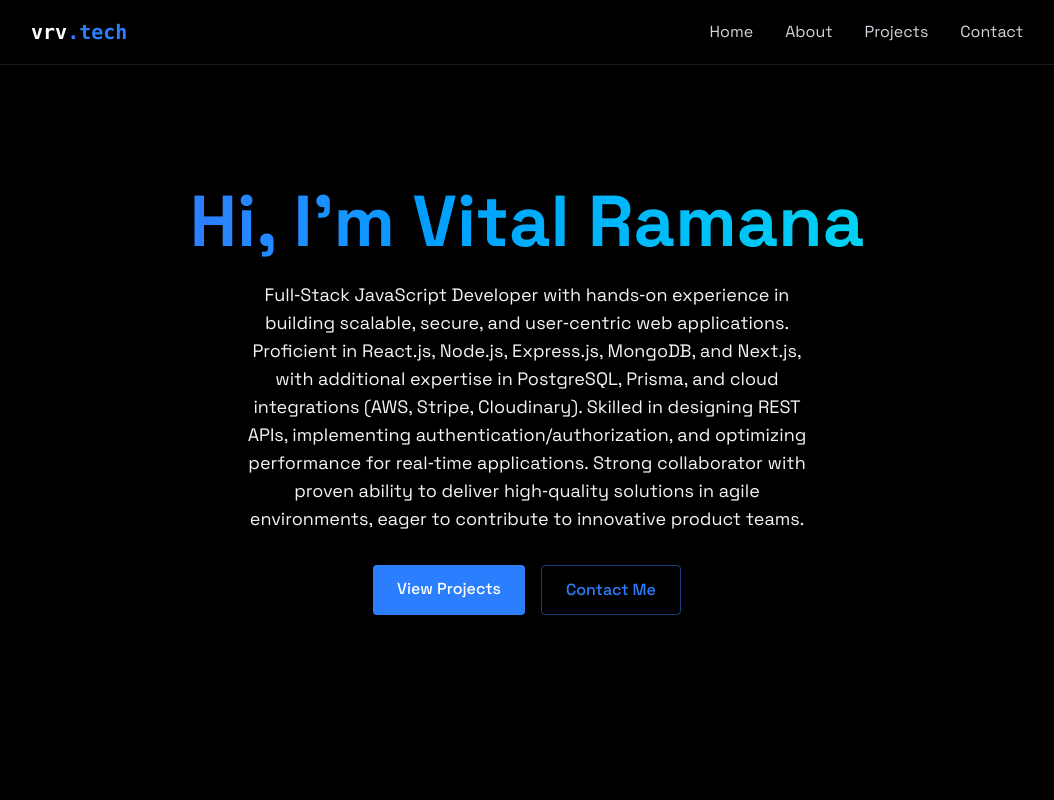
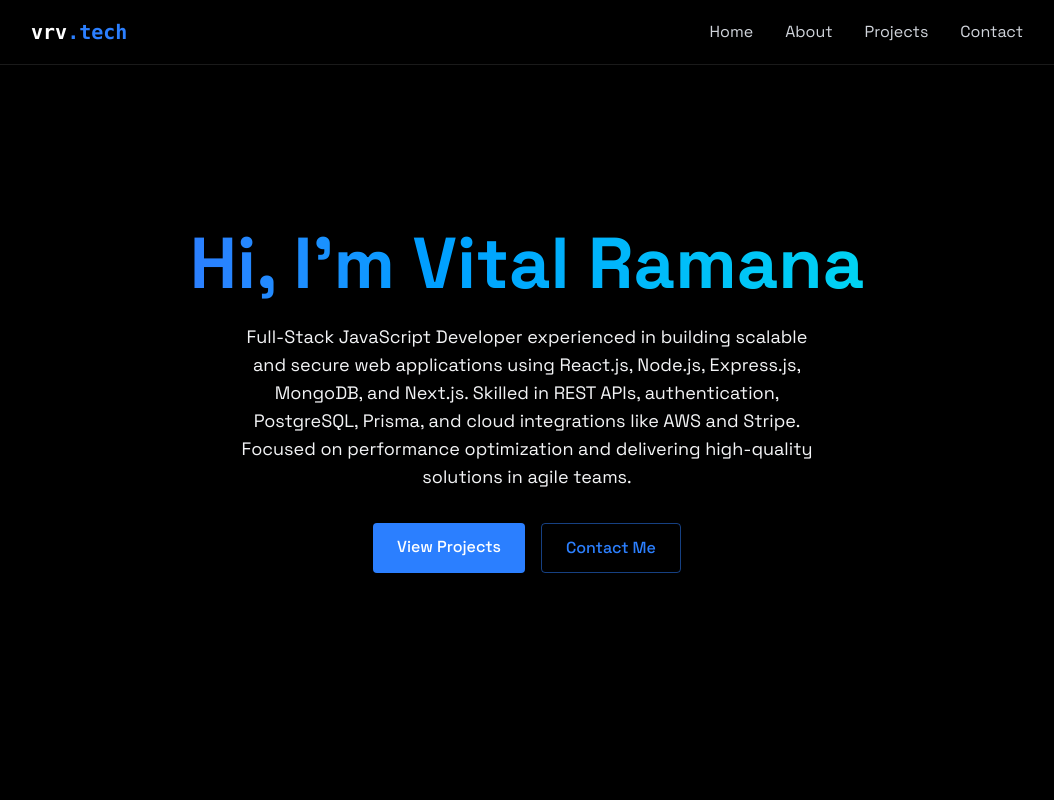
Before and after one commit to Vitalvarma/vital-portfolio, a React (Vite) app: page / in a window 1280 px wide. Shown: the top 800 px of the page, without its empty margins (113-1167 px from the left). Built offline with nearby package versions, Linux system fonts and the light colour scheme.

Commit message:
Refine professional description in Home component
Shortened and refined the description of professional experience for clarity and conciseness.

```diff
--- a/src/components/sections/Home.jsx
+++ b/src/components/sections/Home.jsx
@@ -13,8 +13,7 @@ export const Home = () => {
           </h1>
 
           <p className="tex-gray-400 text-lg mb-8 max-w-xl mx-auto">
-            Full‑Stack JavaScript Developer with hands‑on experience in building scalable, secure, and user‑centric web applications. Proficient in React.js, Node.js, Express.js, MongoDB, and Next.js, with additional expertise in PostgreSQL, Prisma, and cloud integrations (AWS, Stripe, Cloudinary). Skilled in designing REST APIs, implementing authentication/authorization, and optimizing performance for real‑time applications. Strong collaborator with proven ability to deliver high‑quality solutions in agile environments, eager to contribute to innovative product teams.
-
+            Full-Stack JavaScript Developer experienced in building scalable and secure web applications using React.js, Node.js, Express.js, MongoDB, and Next.js. Skilled in REST APIs, authentication, PostgreSQL, Prisma, and cloud integrations like AWS and Stripe. Focused on performance optimization and delivering high-quality solutions in agile teams.
           </p>
           <div className="flex justify-center space-x-4">
             <a
```
